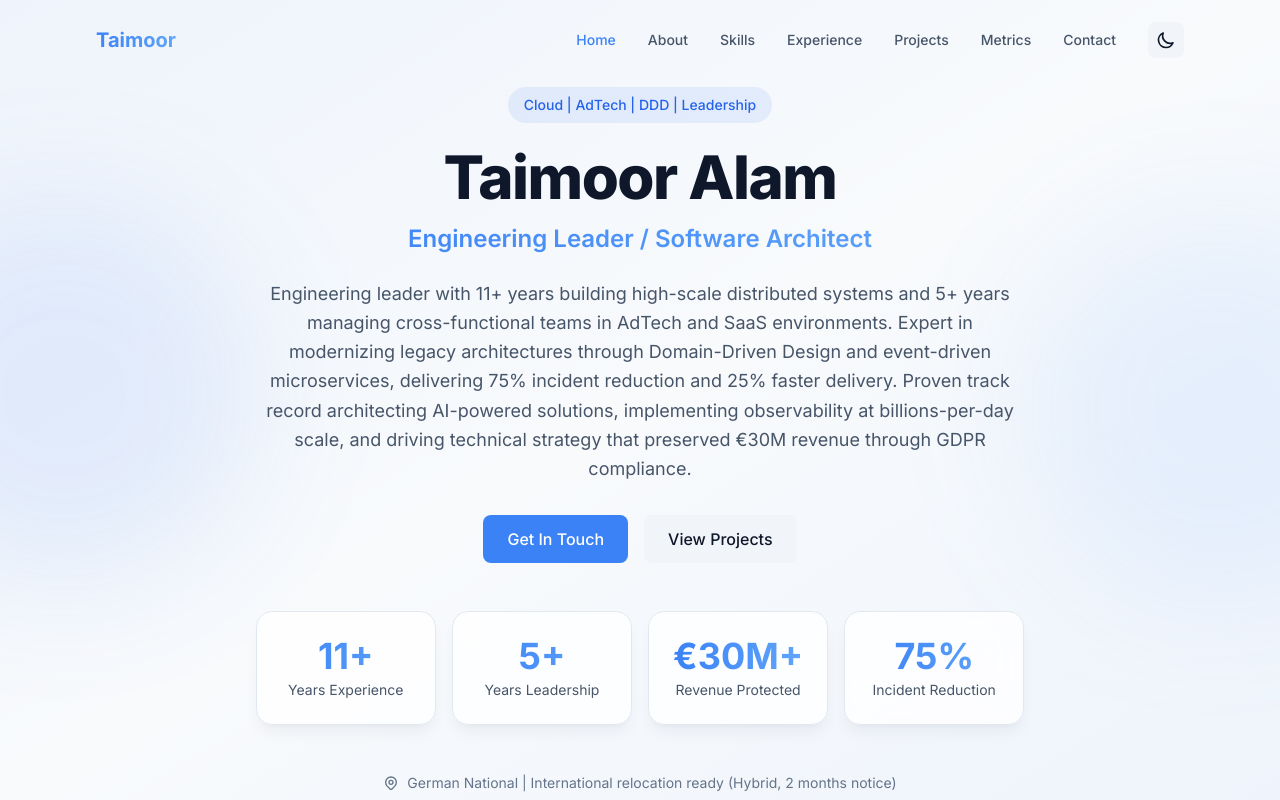
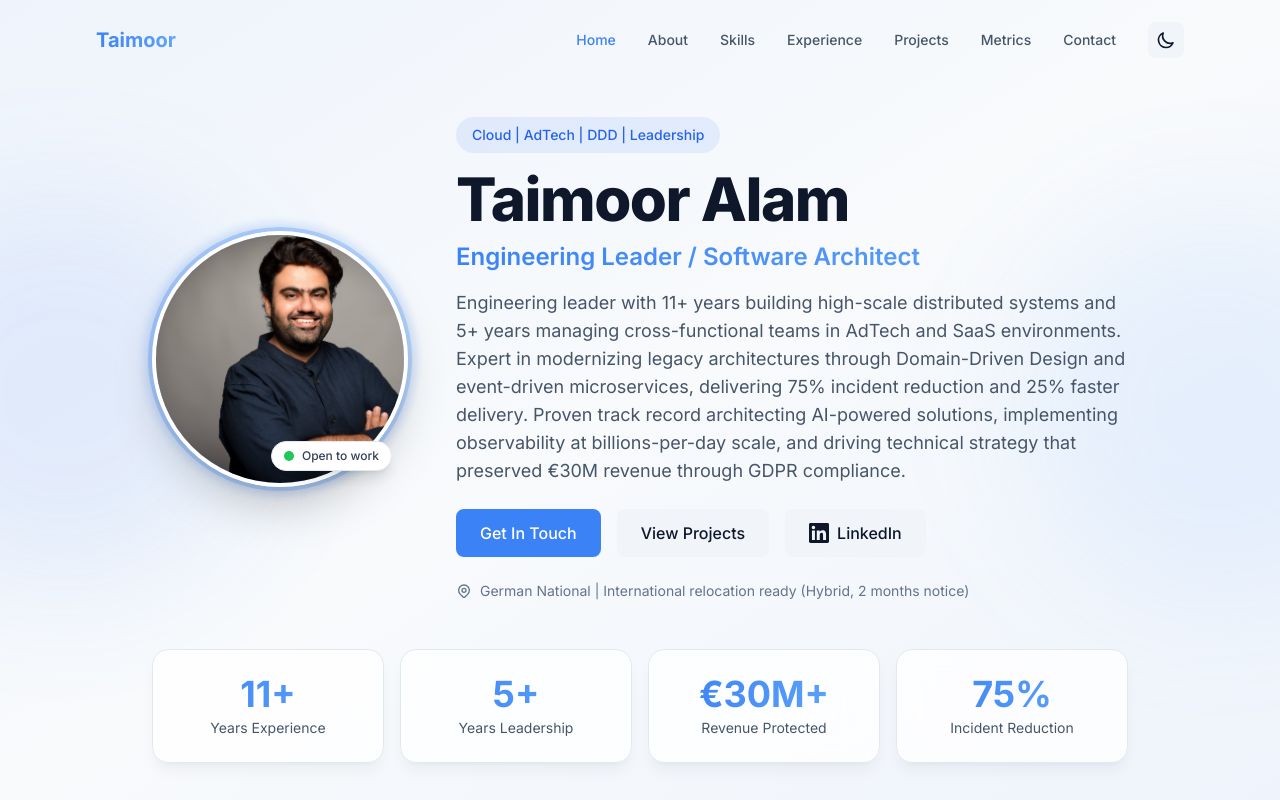
Before and after one commit to taimooralam/portfolio, a React (Vite) app: page / in a window 1280 px wide. Shown: the top 800 px of the page. Built offline with nearby package versions, Linux system fonts and the light colour scheme.

Commit message:
Add profile photo to Hero section with elegant layout

```diff
--- a/src/components/Hero.jsx
+++ b/src/components/Hero.jsx
@@ -12,12 +12,12 @@ function StatCard({ stat, index }) {
       whileInView={{ opacity: 1, y: 0 }}
       viewport={{ once: true }}
       transition={{ duration: 0.5, delay: index * 0.1 }}
-      className="glass-card p-6 text-center hover:scale-[1.02] transition-transform duration-300"
+      className="glass-card p-4 md:p-6 text-center hover:scale-[1.02] transition-transform duration-300"
     >
-      <div className="text-3xl md:text-4xl font-bold gradient-text mb-1">
+      <div className="text-2xl md:text-3xl lg:text-4xl font-bold gradient-text mb-1">
         {displayValue}
       </div>
-      <div className="text-sm text-primary-600 dark:text-primary-400">
+      <div className="text-xs md:text-sm text-primary-600 dark:text-primary-400">
         {stat.label}
       </div>
     </motion.div>
@@ -35,13 +35,47 @@ export default function Hero() {
       <div className="absolute bottom-1/4 -right-32 w-96 h-96 bg-accent-400/10 rounded-full blur-3xl" />
 
       <div className="section-container relative z-10">
-        <div className="max-w-4xl mx-auto text-center">
+        <div className="max-w-6xl mx-auto">
+          {/* Hero Content with Photo */}
+          <div className="flex flex-col lg:flex-row items-center gap-8 lg:gap-12 mb-12">
+            {/* Profile Photo */}
+            <motion.div
+              initial={{ opacity: 0, scale: 0.9 }}
+              animate={{ opacity: 1, scale: 1 }}
+              transition={{ duration: 0.6 }}
+              className="relative flex-shrink-0"
+            >
+              {/* Decorative ring */}
+              <div className="absolute -inset-2 bg-gradient-to-br from-accent-500 via-accent-400 to-accent-600 rounded-full opacity-20 blur-sm" />
+              <div className="absolute -inset-1 bg-gradient-to-br from-accent-500 to-accent-400 rounded-full opacity-30" />
+
+              {/* Photo container */}
+              <div className="relative w-48 h-48 md:w-56 md:h-56 lg:w-64 lg:h-64 rounded-full overflow-hidden border-4 border-white dark:border-primary-800 shadow-2xl">
+                <img
+                  src="/images/profile.jpg"
+                  alt={profile.name}
+                  className="w-full h-full object-cover object-center"
+                />
+              </div>
+
+              {/* Status indicator */}
+              <div className="absolute bottom-4 right-4 flex items-center gap-2 px-3 py-1.5 rounded-full bg-white dark:bg-primary-800 shadow-lg border border-primary-200 dark:border-primary-700">
+                <span className="relative flex h-2.5 w-2.5">
+                  <span className="animate-ping absolute inline-flex h-full w-full rounded-full bg-green-400 opacity-75"></span>
+                  <span className="relative inline-flex rounded-full h-2.5 w-2.5 bg-green-500"></span>
+                </span>
+                <span className="text-xs font-medium text-primary-700 dark:text-primary-300">Open to work</span>
+              </div>
+            </motion.div>
+
+            {/* Text Content */}
+            <div className="text-center lg:text-left flex-1">
               <motion.div
                 initial={{ opacity: 0, y: 20 }}
                 animate={{ opacity: 1, y: 0 }}
                 transition={{ duration: 0.6 }}
               >
-            <span className="inline-block px-4 py-2 rounded-full bg-accent-500/10 text-accent-600 dark:text-accent-400 text-sm font-medium mb-6">
+                <span className="inline-block px-4 py-2 rounded-full bg-accent-500/10 text-accent-600 dark:text-accent-400 text-sm font-medium mb-4">
                   {profile.tagline}
                 </span>
               </motion.div>
@@ -50,7 +84,7 @@ export default function Hero() {
                 initial={{ opacity: 0, y: 20 }}
                 animate={{ opacity: 1, y: 0 }}
                 transition={{ duration: 0.6, delay: 0.1 }}
-            className="text-display text-4xl md:text-5xl lg:text-6xl font-extrabold tracking-tight mb-4"
+                className="text-4xl md:text-5xl lg:text-6xl font-extrabold tracking-tight mb-3"
               >
                 <span className="text-primary-900 dark:text-white">{profile.name}</span>
               </motion.h1>
@@ -59,7 +93,7 @@ export default function Hero() {
                 initial={{ opacity: 0, y: 20 }}
                 animate={{ opacity: 1, y: 0 }}
                 transition={{ duration: 0.6, delay: 0.2 }}
-            className="text-xl md:text-2xl font-semibold gradient-text mb-6"
+                className="text-xl md:text-2xl font-semibold gradient-text mb-4"
               >
                 {profile.title}
               </motion.h2>
@@ -68,7 +102,7 @@ export default function Hero() {
                 initial={{ opacity: 0, y: 20 }}
                 animate={{ opacity: 1, y: 0 }}
                 transition={{ duration: 0.6, delay: 0.3 }}
-            className="text-lg text-primary-600 dark:text-primary-400 max-w-3xl mx-auto mb-8 leading-relaxed"
+                className="text-base md:text-lg text-primary-600 dark:text-primary-400 max-w-2xl mx-auto lg:mx-0 mb-6 leading-relaxed"
               >
                 {profile.summary}
               </motion.p>
@@ -77,7 +111,7 @@ export default function Hero() {
                 initial={{ opacity: 0, y: 20 }}
                 animate={{ opacity: 1, y: 0 }}
                 transition={{ duration: 0.6, delay: 0.4 }}
-            className="flex flex-wrap items-center justify-center gap-4 mb-12"
+                className="flex flex-wrap items-center justify-center lg:justify-start gap-4 mb-6"
               >
                 <a href="#contact" className="btn-primary">
                   Get In Touch
@@ -85,21 +119,25 @@ export default function Hero() {
                 <a href="#projects" className="btn-secondary">
                   View Projects
                 </a>
+                <a
+                  href={`https://${profile.linkedin}`}
+                  target="_blank"
+                  rel="noopener noreferrer"
+                  className="btn-secondary"
+                >
+                  <svg className="w-5 h-5 mr-2" fill="currentColor" viewBox="0 0 24 24">
+                    <path d="M20.447 20.452h-3.554v-5.569c0-1.328-.027-3.037-1.852-3.037-1.853 0-2.136 1.445-2.136 2.939v5.667H9.351V9h3.414v1.561h.046c.477-.9 1.637-1.85 3.37-1.85 3.601 0 4.267 2.37 4.267 5.455v6.286zM5.337 7.433c-1.144 0-2.063-.926-2.063-2.065 0-1.138.92-2.063 2.063-2.063 1.14 0 2.064.925 2.064 2.063 0 1.139-.925 2.065-2.064 2.065zm1.782 13.019H3.555V9h3.564v11.452zM22.225 0H1.771C.792 0 0 .774 0 1.729v20.542C0 23.227.792 24 1.771 24h20.451C23.2 24 24 23.227 24 22.271V1.729C24 .774 23.2 0 22.222 0h.003z"/>
+                  </svg>
+                  LinkedIn
+                </a>
               </motion.div>
 
-          {/* Hero Stats */}
-          <div className="grid grid-cols-2 md:grid-cols-4 gap-4">
-            {heroStats.map((stat, index) => (
-              <StatCard key={stat.label} stat={stat} index={index} />
-            ))}
-          </div>
-
-          {/* Location & Availability */}
+              {/* Location */}
               <motion.div
                 initial={{ opacity: 0 }}
                 animate={{ opacity: 1 }}
-            transition={{ duration: 0.6, delay: 0.8 }}
-            className="mt-12 flex flex-wrap items-center justify-center gap-4 text-sm text-primary-500 dark:text-primary-400"
+                transition={{ duration: 0.6, delay: 0.5 }}
+                className="flex flex-wrap items-center justify-center lg:justify-start gap-4 text-sm text-primary-500 dark:text-primary-400"
               >
                 <span className="flex items-center gap-2">
                   <svg className="w-4 h-4" fill="none" viewBox="0 0 24 24" stroke="currentColor">
@@ -111,6 +149,20 @@ export default function Hero() {
               </motion.div>
             </div>
           </div>
+
+          {/* Hero Stats */}
+          <motion.div
+            initial={{ opacity: 0, y: 20 }}
+            animate={{ opacity: 1, y: 0 }}
+            transition={{ duration: 0.6, delay: 0.6 }}
+            className="grid grid-cols-2 md:grid-cols-4 gap-3 md:gap-4"
+          >
+            {heroStats.map((stat, index) => (
+              <StatCard key={stat.label} stat={stat} index={index} />
+            ))}
+          </motion.div>
+        </div>
+      </div>
     </section>
   );
 }
```
Also changed, not shown: public/images/profile.jpg (added). Lines whose indentation alone changed are shown as unchanged.
